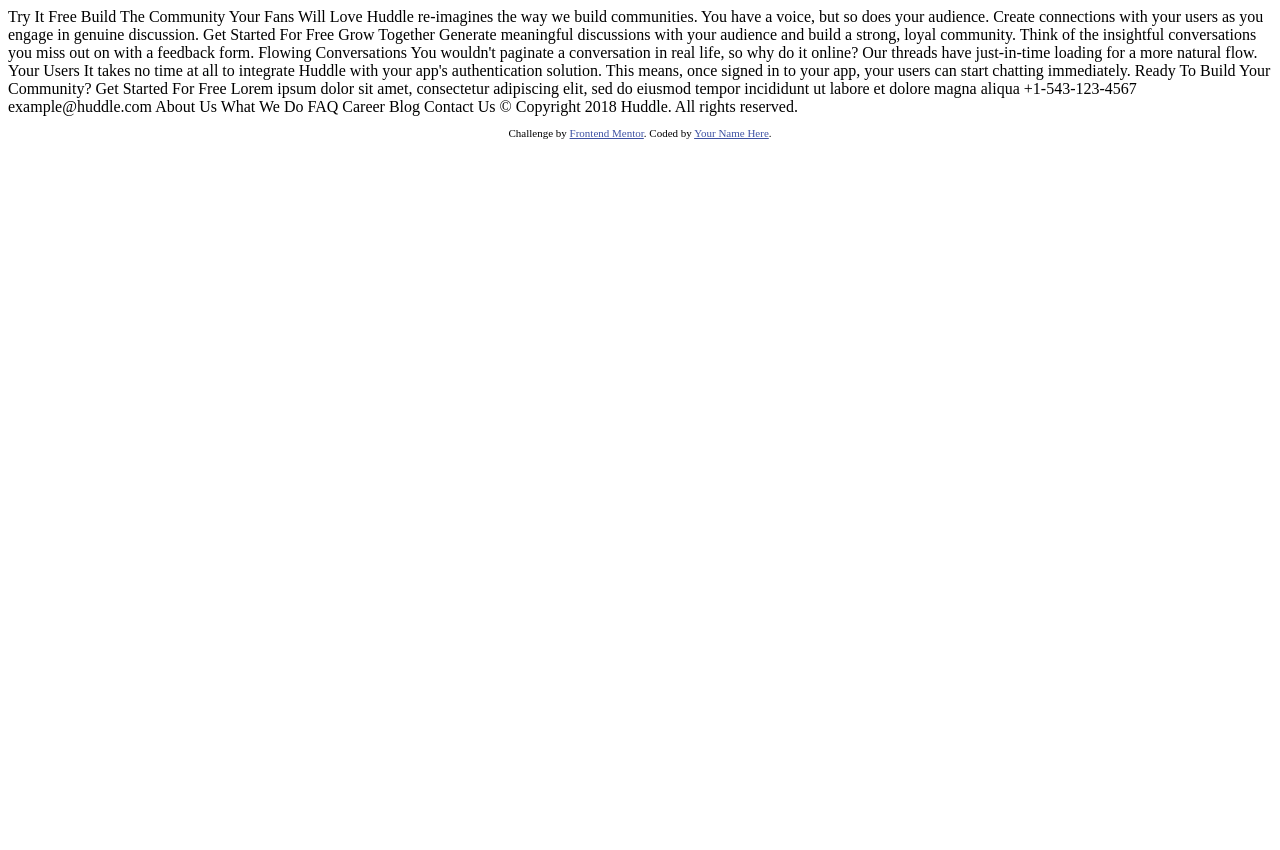
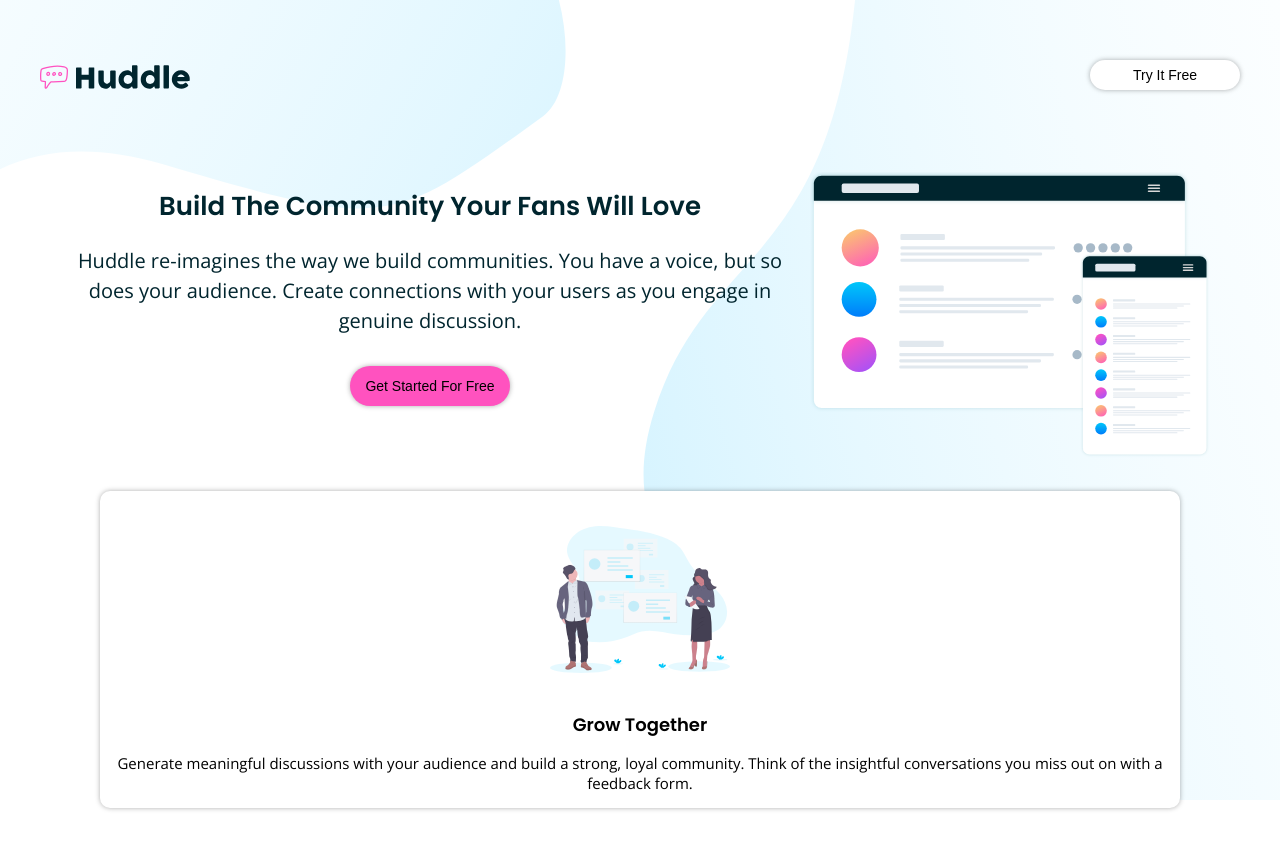
Before and after one commit to perrykwarteng/huddle-full-landing-page, a plain HTML site: page index.html in a window 1280 px wide. Before the commit the page ends 800 px from the top, so only its background shows below. Drawn offline with nearby package versions, Linux system fonts and the light colour scheme.

Commit message:
completed the ui for the header, hero-section and also creating the ui for text-info section

```diff
--- a/index.html
+++ b/index.html
@@ -1,70 +1,121 @@
 <!DOCTYPE html>
 <html lang="en">
   <head>
-  <meta charset="UTF-8">
-  <meta name="viewport" content="width=device-width, initial-scale=1.0"> <!-- displays site properly based on user's device -->
+    <meta charset="UTF-8" />
+    <meta name="viewport" content="width=device-width, initial-scale=1.0" />
+    <!-- displays site properly based on user's device -->
 
-  <link rel="icon" type="image/png" sizes="32x32" href="./images/favicon-32x32.png">
+    <link
+      rel="icon"
+      type="image/png"
+      sizes="32x32"
+      href="./images/favicon-32x32.png"
+    />
 
-  <title>Frontend Mentor | Huddle landing page with alternating feature blocks</title>
-
-  <!-- Feel free to remove these styles or customise in your own stylesheet 👍 -->
-  <style>
-    .attribution { font-size: 11px; text-align: center; }
-    .attribution a { color: hsl(228, 45%, 44%); }
-  </style>
+    <title>
+      Frontend Mentor | Huddle landing page with alternating feature blocks
+    </title>
+    <link rel="stylesheet" href="style.css" />
+    <link rel="preconnect" href="https://fonts.googleapis.com" />
+    <link rel="preconnect" href="https://fonts.gstatic.com" crossorigin />
+    <link
+      href="https://fonts.googleapis.com/css2?family=Open+Sans:wght@400;700&family=Poppins:wght@600&display=swap"
+      rel="stylesheet"
+    />
   </head>
   <body>
+    <section class="container">
+      <header>
+        <nav>
+          <div id="logo">
+            <img src="/images/logo.svg" alt="Main logo" />
+          </div>
+          <div class="btn">
+            <button class="btn-small" type="submit">Try It Free</button>
+          </div>
+        </nav>
+      </header>
+      <section class="hero-section">
+        <div class="hero-text">
+          <h2>Build The Community Your Fans Will Love</h2>
+          <p>
+            Huddle re-imagines the way we build communities. You have a voice,
+            but so does your audience. Create connections with your users as you
+            engage in genuine discussion.
+          </p>
+          <button class="btn-big" type="submit">Get Started For Free</button>
+        </div>
+        <div class="hero-img">
+          <img src="/images/illustration-mockups.svg" alt="Muck-up" />
+        </div>
+      </section>
 
-  Try It Free
+      <section class="des-content">
+        <div class="content">
+          <div class="img">
+            <img src="/images/illustration-grow-together.svg" alt="" />
+          </div>
+          <div class="text">
+            <h3>Grow Together</h3>
+            <p>
+              Generate meaningful discussions with your audience and build a
+              strong, loyal community. Think of the insightful conversations you
+              miss out on with a feedback form.
+            </p>
+          </div>
+        </div>
+      </section>
+    </section>
 
-  Build The Community Your Fans Will Love
+    <!--
 
-  Huddle re-imagines the way we build communities. You have a voice, but so does your audience.
-  Create connections with your users as you engage in genuine discussion.
 
-  Get Started For Free
 
-  Grow Together
 
-  Generate meaningful discussions with your audience and build a strong, loyal community.
-  Think of the insightful conversations you miss out on with a feedback form.
+
+
+
+
+    Generate meaningful discussions with your
+    audience and build a strong, loyal community. Think of the insightful
+    conversations you miss out on with a feedback form.
 
     Flowing Conversations
-
-  You wouldn't paginate a conversation in real life, so why do it online? Our threads
-  have just-in-time loading for a more natural flow.
+    You wouldn't paginate a conversation in real life, so why do it online? Our
+    threads have just-in-time loading for a more natural flow.
 
     Your Users
-
-  It takes no time at all to integrate Huddle with your app's authentication solution.
-  This means, once signed in to your app, your users can start chatting immediately.
+    Ittakes no time at all to integrate Huddle with your app's authentication
+    solution. This means, once signed in to your app, your users can start
+    chatting immediately.
 
     Ready To Build Your Community?
 
     Get Started For Free
 
-  Lorem ipsum dolor sit amet, consectetur adipiscing elit, sed do eiusmod tempor
-  incididunt ut labore et dolore magna aliqua
+    Lorem ipsum dolor sit amet, consectetur adipiscing elit, sed do eiusmod
+    tempor incididunt ut labore et dolore magna aliqua
 
     +1-543-123-4567
+
     example@huddle.com
 
     About Us
     What We Do
     FAQ
-
     Career
     Blog
     Contact Us
 
-  &copy; Copyright 2018 Huddle. All rights reserved.
+    &copy;Copyright 2018 Huddle. All rights reserved. -->
 
-  <footer>
+    <!-- <footer>
       <p class="attribution">
-      Challenge by <a href="https://www.frontendmentor.io?ref=challenge" target="_blank">Frontend Mentor</a>.
-      Coded by <a href="#">Your Name Here</a>.
+        Challenge by
+        <a href="https://www.frontendmentor.io?ref=challenge" target="_blank"
+          >Frontend Mentor</a
+        >. Coded by <a href="#">Your Name Here</a>.
       </p>
-  </footer>
+    </footer> -->
   </body>
 </html>
--- /dev/null
+++ b/style.css
@@ -0,0 +1,179 @@
+/* font-family: 'Open Sans', sans-serif;
+font-family: 'Poppins', sans-serif; */
+:root {
+  --Pink: hsl(322, 100%, 66%);
+  --Very-Pale-Cyan: hsl(193, 100%, 96%);
+  --Very-Dark-Cyan: hsl(192, 100%, 9%);
+  --Grayish-Blue: hsl(208, 11%, 55%);
+}
+* {
+  box-sizing: border-box;
+  margin: 0;
+  padding: 0;
+}
+html {
+  font-size: 62.5%;
+}
+body {
+  font-family: "Open Sans", sans-serif;
+  font-weight: 400;
+}
+.attribution {
+  font-size: 11px;
+  text-align: center;
+}
+.attribution a {
+  color: hsl(228, 45%, 44%);
+}
+
+.btn-small {
+  width: 10rem;
+  height: 2.5rem;
+  border: none;
+  background: #fff;
+  border-radius: 9rem;
+  font-size: 1.4rem;
+  cursor: pointer;
+  box-shadow: 0 0 5px rgba(21, 20, 20, 0.347);
+}
+.btn-big {
+  width: 16rem;
+  height: 4rem;
+  border: none;
+  background: var(--Pink);
+  border-radius: 9rem;
+  font-size: 1.4rem;
+  cursor: pointer;
+  box-shadow: 0 0 5px rgba(21, 20, 20, 0.347);
+}
+.container {
+  padding: 1.5rem;
+  height: 100vh;
+  background: url(/images/bg-hero-mobile.svg) no-repeat center center/cover;
+}
+.container header nav {
+  margin-top: 2rem;
+  display: flex;
+  justify-content: space-between;
+}
+#logo img {
+  width: 10rem;
+  margin-top: 0.5rem;
+}
+
+.container .hero-section {
+  margin-top: 3rem;
+  padding: 2rem;
+  display: flex;
+  flex-direction: column;
+  align-items: center;
+}
+.container .hero-section .hero-text {
+  display: flex;
+  flex-direction: column;
+  align-items: center;
+}
+.container .hero-section .hero-text h2 {
+  font-size: 2.1rem;
+  font-family: "Poppins", sans-serif;
+  font-weight: 600;
+  margin-bottom: 2rem;
+}
+
+.container .hero-section .hero-text p {
+  font-size: 1.6rem;
+}
+.container .hero-section .hero-text h2,
+.container .hero-section .hero-text p {
+  color: var(--Very-Dark-Cyan);
+  text-align: center;
+  line-height: 1.5;
+}
+
+.hero-section .hero-text .btn-big {
+  margin-top: 3rem;
+}
+
+.container .hero-section .hero-img img {
+  width: 25rem;
+  margin-top: 4rem;
+}
+
+/* content */
+.des-content {
+  width: 100%;
+  height: 100vh;
+  display: flex;
+  flex-direction: column;
+  align-items: center;
+}
+
+.des-content .content {
+  width: 90%;
+  padding: 1.5rem;
+  background: #fff;
+  box-shadow: 0 0 5px rgba(21, 20, 20, 0.347);
+  display: flex;
+  flex-direction: column;
+  align-items: center;
+  border-radius: 1rem;
+}
+.des-content .content .img {
+  width: 18rem;
+}
+.des-content .content .img img {
+  width: 100%;
+}
+.des-content .content .img,
+.des-content .content .text {
+  margin-top: 2rem;
+}
+.des-content .content .text h3 {
+  font-size: 1.8rem;
+  font-family: "Poppins", sans-serif;
+  font-weight: 600;
+}
+.des-content .content .text p {
+  font-size: 1.5rem;
+}
+.des-content .content .text h3,
+.des-content .content .text p {
+  text-align: center;
+  margin-top: 1.5rem;
+}
+
+@media screen and (min-width: 768px) {
+  .container {
+    padding: 4rem;
+  }
+  header nav .btn .btn-small {
+    width: 15rem;
+    height: 3rem;
+  }
+  #logo img {
+    width: 15rem;
+  }
+  .container .hero-section {
+    margin-top: 1rem;
+    display: flex;
+    flex-direction: row;
+  }
+
+  .container .hero-section .hero-text {
+    padding: 1rem;
+  }
+  .container .hero-section .hero-text h2 {
+    font-size: 2.6rem;
+  }
+
+  .container .hero-section .hero-text p {
+    font-size: 2rem;
+  }
+  .container .hero-section .hero-img {
+    padding: 1rem;
+  }
+
+  .container .hero-section .hero-img img {
+    width: 40rem;
+  }
+}
```
Also changed, not shown: component/content.html (added). Lines whose indentation alone changed are shown as unchanged.
